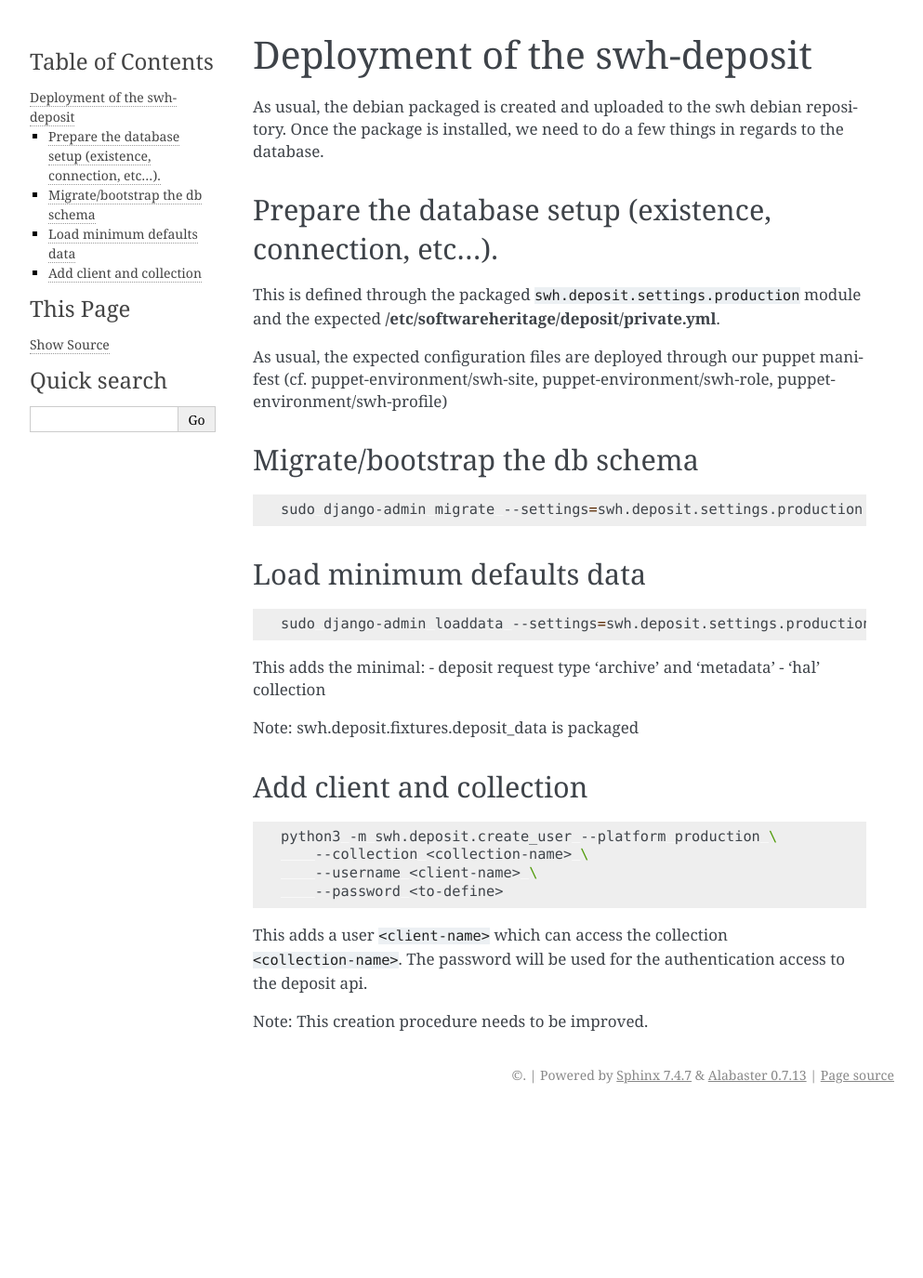
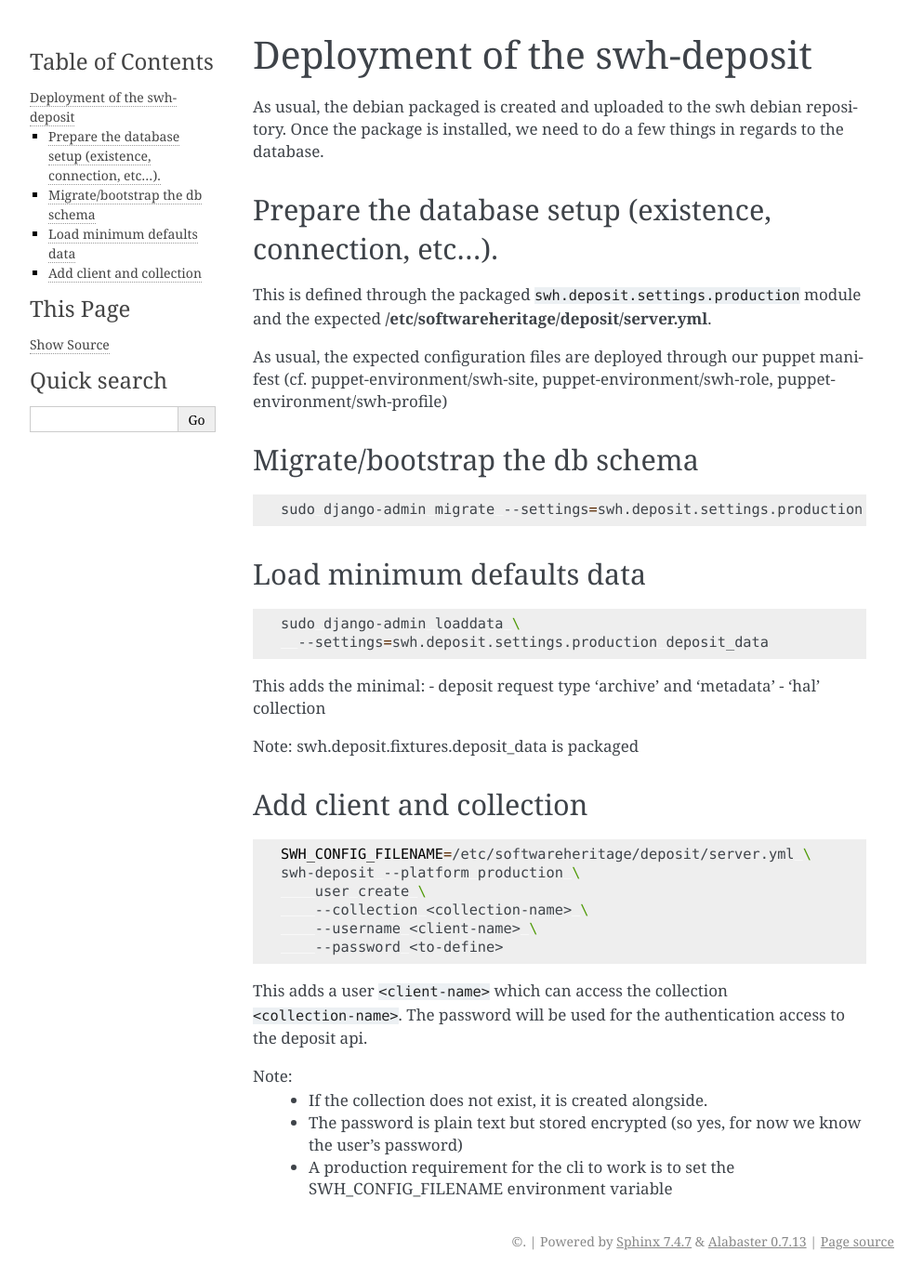
Before and after one commit to SoftwareHeritage/swh-deposit, a Sphinx documentation site: the page built from docs/sys-info.rst, in a window 1280 px wide. Shown: the whole page at 93% size, without its empty margins (148-1141 px from the left). Built offline with Sphinx 7.4.7, drawn with Linux system fonts in a browser that asks for light colours; pages that are not in the unit, such as notebooks, are missing from menus; before the commit the page ends 1196 px from its top, so only the background shows below that.

Commit message:
docs/sys-info: Update user creation routine documentation

```diff
--- a/docs/sys-info.rst
+++ b/docs/sys-info.rst
@@ -9,7 +9,7 @@ Prepare the database setup (existence, connection, etc...).
 -----------------------------------------------------------
 
 This is defined through the packaged ``swh.deposit.settings.production``
-module and the expected **/etc/softwareheritage/deposit/private.yml**.
+module and the expected **/etc/softwareheritage/deposit/server.yml**.
 
 As usual, the expected configuration files are deployed through our
 puppet manifest (cf. puppet-environment/swh-site,
@@ -27,10 +27,12 @@ Load minimum defaults data
 
 .. code:: shell
 
-    sudo django-admin loaddata --settings=swh.deposit.settings.production deposit_data
+    sudo django-admin loaddata \
+      --settings=swh.deposit.settings.production deposit_data
 
-This adds the minimal: - deposit request type 'archive' and 'metadata' -
-'hal' collection
+This adds the minimal:
+- deposit request type 'archive' and 'metadata'
+- 'hal' collection
 
 Note: swh.deposit.fixtures.deposit\_data is packaged
 
@@ -39,7 +41,9 @@ Add client and collection
 
 .. code:: shell
 
-    python3 -m swh.deposit.create_user --platform production \
+    SWH_CONFIG_FILENAME=/etc/softwareheritage/deposit/server.yml \
+    swh-deposit --platform production \
+        user create \
         --collection <collection-name> \
         --username <client-name> \
         --password <to-define>
@@ -48,4 +52,9 @@ This adds a user ``<client-name>`` which can access the collection
 ``<collection-name>``. The password will be used for the authentication
 access to the deposit api.
 
-Note: This creation procedure needs to be improved.
+Note:
+  - If the collection does not exist, it is created alongside.
+  - The password is plain text but stored encrypted (so yes, for now
+    we know the user's password)
+  - A production requirement for the cli to work is to set the
+    SWH_CONFIG_FILENAME environment variable
```
